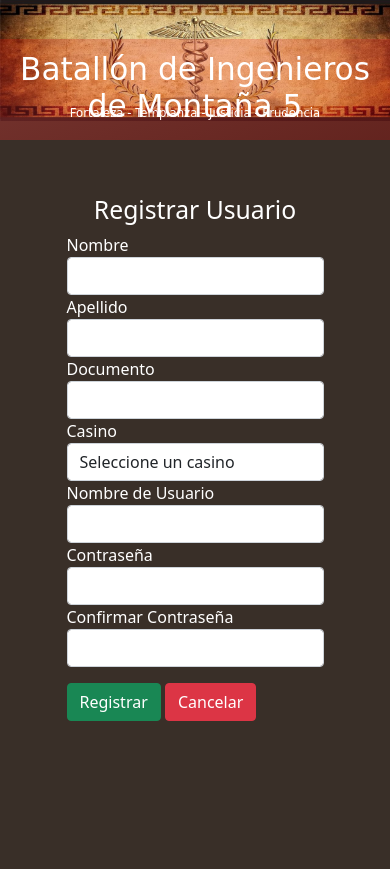
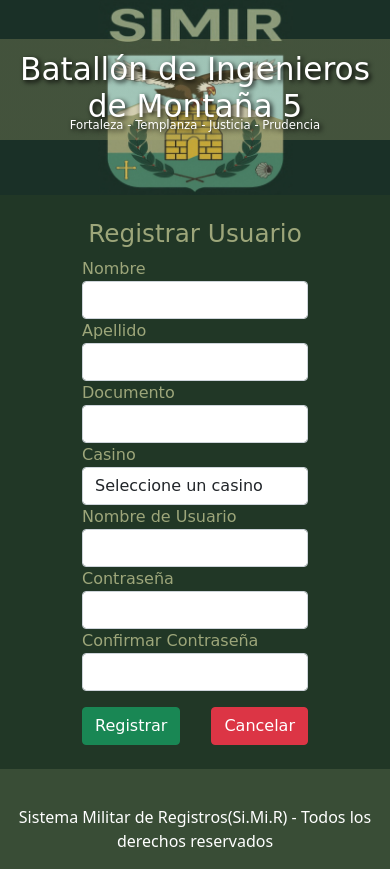
Before and after one commit to SCDKAREN/SIMIR, a Django app: page /usuario/crear/ in a window 390 px wide. Before the commit the page ends 721 px from the top, so only its background shows below. Run offline with Django 5.2, Linux system fonts and the light colour scheme; data that the repository does not hold is empty; some web fonts are replaced.

Commit message:
Mejora significativa del frontend

```diff
--- a/proyecto_rancho/frontend/templates/base.html
+++ b/proyecto_rancho/frontend/templates/base.html
@@ -31,8 +31,8 @@
     100% {width: 100%; }
 }
 body{
-   background: #392f28;
-   color: #fff;
+   background: #213726;
+   color: #9da67a;
 }
 main{
   width: 100%;
@@ -41,17 +41,17 @@ main{
 }
 .hero{
   width: 100%;
-
   height: auto;
   text-align: center;
   margin: 0 auto;
-  background: #392f28;
+  background: #1a3027;
   position: relative;
   color: #fff;
 }
 
 .hero h1{
   font-size: 3.5em;
+  text-shadow: 2px 2px 5px #000;
   margin: auto;
   position: absolute;
   top: 120px;
@@ -62,6 +62,7 @@ main{
 }
 .hero p{
   font-size: 1.5em;
+  text-shadow: 2px 2px 5px #000;
   margin: auto;
   position: absolute;
   top: 220px;
@@ -72,14 +73,20 @@ main{
 }
 .hero img{
   width: 100%;
+  object-fit: cover;
 }
+
+#hero2{
+  width: 350px;
+}
+
 .bar{
   width: 100%;
   height: 200px;
-  background: -moz-linear-gradient(289deg, #c60a09 0%, #f23332 36%, #c60a09 100%);
-  background: -webkit-linear-gradient(289deg, #c60a09 0%, #f23332 36%, #c60a09 100%);
-  background: -ms-linear-gradient(289deg, #c60a09 0%, #f23332 36%, #c60a09 100%);
-  background: linear-gradient(161deg, #c60a09 0%, #f23332 36%, #c60a09 100%);
+  background: -moz-linear-gradient(289deg, #a3a36d 0%, #a4a46e 36%, #a3a36d 100%);
+  background: -webkit-linear-gradient(289deg, #a3a36d 0%, #a4a46e 36%, #a3a36d 100%);
+  background: -ms-linear-gradient(289deg, #a3a36d 0%, #a4a46e 36%, #a3a36d 100%);
+  background: linear-gradient(161deg, #a3a36d 0%, #a4a46e 36%, #a3a36d 100%);
   opacity: 0.3;
   position: absolute;
   z-index: 0;
@@ -98,8 +105,14 @@ main{
   animation: scale-in 1.3s ease-out;
 }
 
+footer{
+  width: 100%;
+  height: 100px;
+  color:#fff;
+  background-color: rgb(157, 166, 122, .2);
+}
 
-@media all and (max-width: 768px) {
+@media (max-width: 768px) {
   .hero{
     height: 50vw;
   }
@@ -113,10 +126,13 @@ main{
   }
   .hero p{
     font-size: 3vw;
-    top: 27vw;
+    top: 30vw;
+  }
+  .hero img{
+    width: 50% !important;
+  }
 }
 
-}
     </style>
     {% block styles %}
 
@@ -126,14 +142,28 @@ main{
     <main>
       <div class="hero">
           <h1>Batallón de Ingenieros de Montaña 5</h1>
-          <p>Fortaleza - Templanza - Justicia - Prudencia</p>
+          <p class="pt-md-3">Fortaleza - Templanza - Justicia - Prudencia</p>
+
+          {% if data.hero %}
             <img src="{% static 'img/hero.jpeg' %}" />
+          {% else %}
+            <img id="hero2" src="{% static 'img/hero2.png' %}"/>
+          {% endif %}
+
           <div class="bar">
           </div>
       </div>
-    </main>
+      <div class="pt-4">
         {% block content %}
         {% endblock %}
+      </div>
+
+    </main>
+    <footer class="mt-4">
+      <div class="d-flex justify-content-center align-items-end h-100">
+        <p class="text-center">Sistema Militar de Registros(Si.Mi.R) - Todos los derechos reservados</p>
+      </div>
+    </footer>
 </body>
 <script src="https://cdn.jsdelivr.net/npm/bootstrap@5.0.2/dist/js/bootstrap.bundle.min.js" integrity="sha384-MrcW6ZMFYlzcLA8Nl+NtUVF0sA7MsXsP1UyJoMp4YLEuNSfAP+JcXn/tWtIaxVXM" crossorigin="anonymous"></script>
 {% block scripts %}
--- a/proyecto_rancho/frontend/templates/crear_usuario.html
+++ b/proyecto_rancho/frontend/templates/crear_usuario.html
@@ -2,9 +2,13 @@
 {% block title %}Crear Usuario{% endblock %}
 
 {% block content %}
-    <div class="d-flex flex-column align-items-center">
+    <div class="d-flex flex-column align-items-center container">
         <h2>Registrar Usuario</h2>
-
+        {% if messages %}
+            {% for message in messages %}
+            <div class="bg-danger text-white p-2 rounded">{{ message }}</div>
+            {% endfor %}
+        {% endif %}
         <form method="post" action="{% url 'usuario_app:crear' %}">
         {% csrf_token %}
         <div class="mb-3">
@@ -46,8 +50,10 @@
                 <input type="checkbox" id="is_administrador" name="is_administrador">
             </div>
         </div>
-        <button class="btn btn-success" type="submit">Registrar</button>
-        <a class="btn btn-danger" href="{% url 'registro_app:logout' %}">Cancelar</a>
+        <div class="d-flex justify-content-between gap-2">
+            <button class="btn btn-success" type="submit">Registrar</button>
+            <a class="btn btn-danger" href="{% url 'registro_app:login' %}">Cancelar</a>
+        </div>
     </form>
     </div>
 
--- a/proyecto_rancho/frontend/templates/login.html
+++ b/proyecto_rancho/frontend/templates/login.html
@@ -8,13 +8,13 @@
       {% csrf_token %}
       {% if messages %}
         {% for message in messages %}
-          <div>{{ message }}</div>
+        <div class="bg-danger text-white p-2 rounded">{{ message }}</div>
         {% endfor %}
       {% endif %}
       <label>Usuario:</label><br>
-      <input name="username" required><br>
+      <input name="username" class="form-control" required><br>
       <label>Contraseña:</label><br>
-      <input name="password" type="password" required><br><br>
+      <input name="password" type="password" class="form-control" required><br><br>
       <div class="d-flex gap-2 justify-content-center">
         <button class="btn btn-primary" type="submit">Ingresar</button>
         <a href="{% url 'usuario_app:crear_formulario' %}" class="btn btn-success">Registrarse</a>
--- a/proyecto_rancho/registro/models.py
+++ b/proyecto_rancho/registro/models.py
@@ -8,6 +8,8 @@ class Casino(models.Model):
 
 class Comida(models.Model):
     nombre = models.CharField(max_length=100, blank=True, null=True)
+    habilitado = models.BooleanField(default=True)
+
     def __str__(self):
         return f" {self.nombre}"
 
--- a/proyecto_rancho/usuarios/views.py
+++ b/proyecto_rancho/usuarios/views.py
@@ -21,6 +21,7 @@ def crear_usuario(request):
                 messages.success(request, 'Usuario creado exitosamente')
                 return redirect('registro_app:login')
         except Exception as e:
+            print("Error al crear el usuario:", e)
             messages.error(request, f'Error al crear el usuario: {e}')
             return redirect('usuario_app:crear_formulario')
     else:
```
Also changed, not shown: proyecto_rancho/frontend/templates/registrar.html (+7 -5 lines), proyecto_rancho/frontend/templates/reporte_mensual.html (+109 -11 lines), proyecto_rancho/registro/views.py (+5 -11 lines), proyecto_rancho/static/js/registros-datatable.js (+17 -23 lines), proyecto_rancho/static/js/registros-flatpickr.js (added, +13 -0 lines), proyecto_rancho/registro/migrations/0006_comida_habilitado.py (added), proyecto_rancho/static/img/hero2.png (added). Lines whose indentation alone changed are shown as unchanged.
